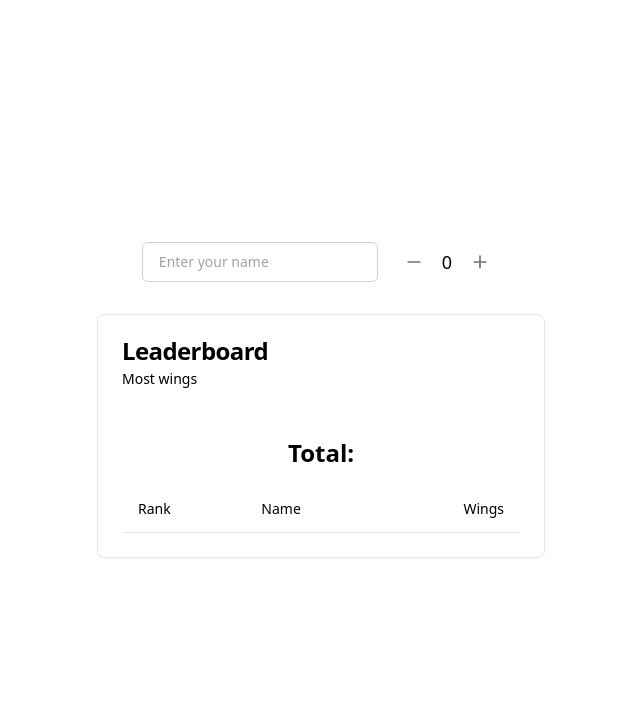
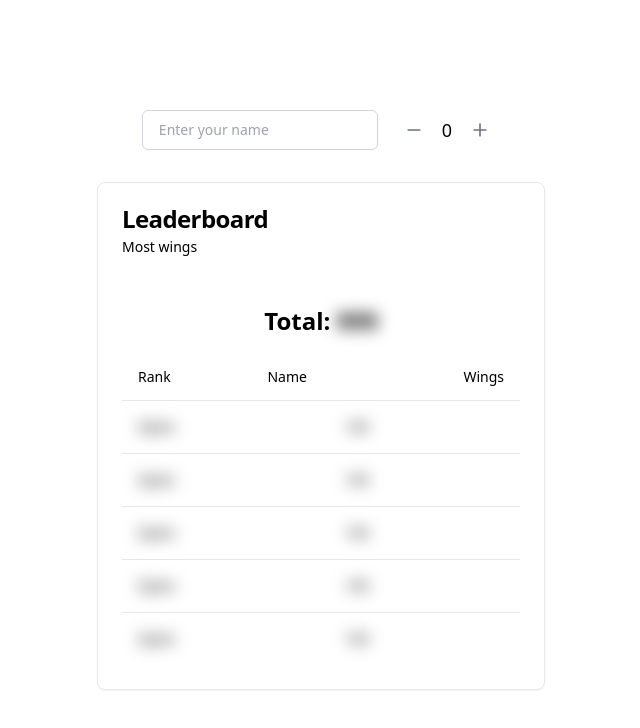
Before and after one commit to GodModed/wing-counter, a website: page public/index.html in a window 1280 px wide. Shown: the whole page, without its empty margins (319-959 px from the left). Drawn offline with nearby package versions, Linux system fonts and the light colour scheme; no server answers.

Commit message:
added skeleton

```diff
--- a/public/index.html
+++ b/public/index.html
@@ -10,15 +10,15 @@
     <script src="https://cdn.tailwindcss.com"></script>
     <!-- local socket.io client -->
     <script src="socket.io.js"></script>
+    <style>
+        ::-webkit-scrollbar {
+            display: none;
+        }
+    </style>
 </head>
 
 <body>
-    <!--
-// v0 by Vercel.
-// https://v0.dev/t/SwLkOjBtlRZ
--->
-
-    <div class="flex flex-col items-center justify-center h-screen gap-8 dark:bg-gray-900 dark:text-white">
+    <div class="flex flex-col items-center justify-center h-screen gap-8 dark:bg-gray-900 dark:text-white transition-all">
         <div class="flex items-center gap-4">
             <input
                 class="flex h-10 w-full bg-background text-sm ring-offset-background file:border-0 file:bg-transparent file:text-sm file:font-medium placeholder:text-muted-foreground focus-visible:outline-none focus-visible:ring-2 focus-visible:ring-ring focus-visible:ring-offset-2 disabled:cursor-not-allowed disabled:opacity-50 px-4 py-2 rounded-md border border-gray-300 focus:outline-none focus:ring-2 focus:ring-blue-500 focus:border-blue-500 dark:bg-gray-800 dark:text-white dark:border-gray-600"
@@ -52,9 +52,10 @@
             </div>
             <div class="p-6">
                 <div class="flex flex-col items-center justify-between mb-4">
-                    <span class="text-2xl font-bold total">Total: </span>
+                    <span class="text-2xl font-bold total">Total: <p class="blur inline">999</p></span>
                 </div>
                 <div class="relative w-full overflow-auto">
+                    <div class="max-h-80 overflow-y-auto">
                         <table class="w-full caption-bottom text-sm dark:bg-gray-800 dark:border-gray-700">
                             <thead class="[&amp;_tr]:border-b">
                                 <tr class="border-b transition-colors hover:bg-muted/50 data-[state=selected]:bg-muted">
@@ -79,8 +80,7 @@
                 </div>
             </div>
         </div>
-</body>
-
+    </div>
     <script>
         const total = document.querySelector('.total');
         const leaderboard = document.querySelector('.leaderboard');
@@ -93,6 +93,15 @@
         function updateTotal(value) {
             total.textContent = `Total: ${value}`;
         };
+
+        function addSkeleton() {
+            for (let i = 0; i < 5; i++) {
+                const row = generateRowTemplate('<p class="blur>' + i + 1 + '</p>', '<p class="blur">Dylan</p>', '<p class="blur">100</p>');
+                leaderboard.innerHTML += row;
+            }
+        }
+
+        addSkeleton();
 
         function generateRowTemplate(rank, name, wings) {
             return `
@@ -155,7 +164,6 @@
             userCount.textContent = count;
         });
 
-    // continuously wait until all typing has stopped
         let typingTimer;
         nameInput.addEventListener('input', () => {
             clearTimeout(typingTimer);
@@ -180,5 +188,5 @@
             if (event.scale !== 1) { event.preventDefault(); }
         }, { passive: false });
     </script>
-
+</body>
 </html>
```
Lines whose indentation alone changed are shown as unchanged.
